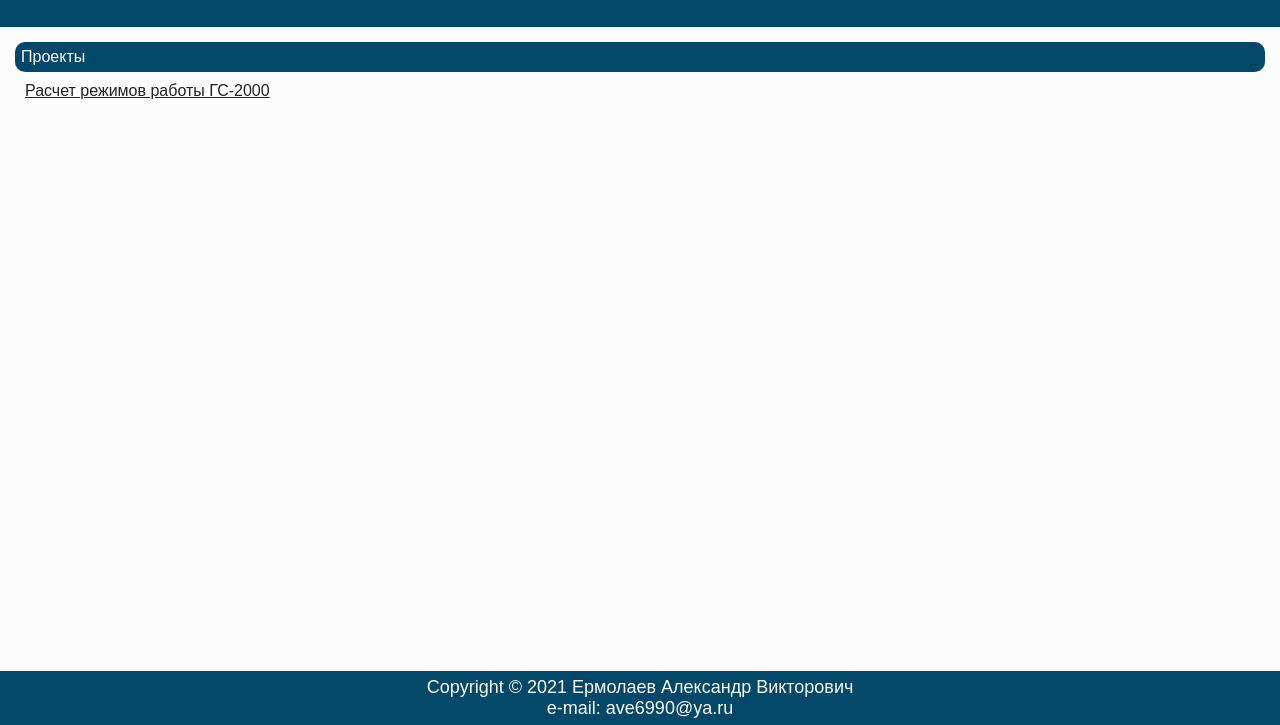
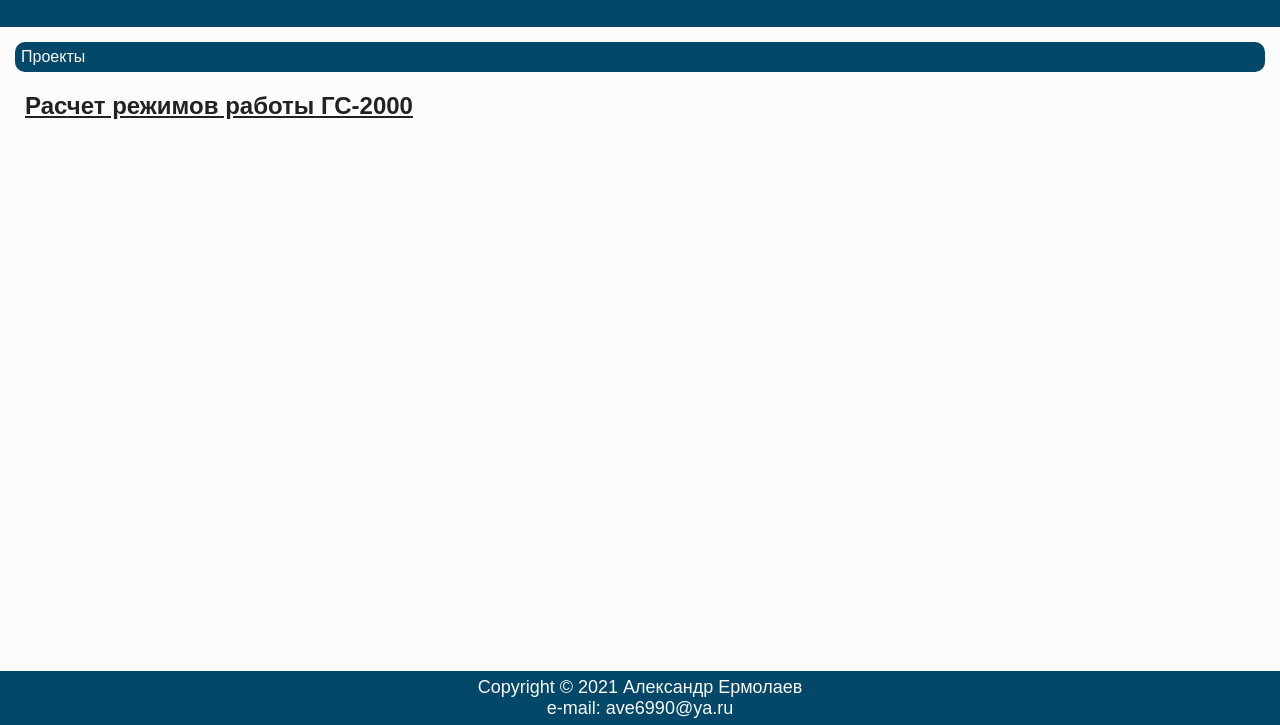
Before and after one commit to ave6990/ave6990.github.io, a plain HTML site: page index.html in a window 1280 px wide. Shown: the part 75-800 px from the top of the page. Drawn offline with nearby package versions, Linux system fonts and the light colour scheme.

Commit message:
Chenged viewport of page

```diff
--- a/index.html
+++ b/index.html
@@ -3,26 +3,25 @@
 <html>
     <head>
         <title>Разработка ПО</title>
-        <meta name='viewport' width='device-width' charset='utf-8'>
-        <script src='https://code.jquery.com/jquery-3.5.1.min.js'></script>
-        <link rel='stylesheet' href='styles/main.css'>
+        <meta name="viewport" content="width=device-width" charset="utf-8">
+        <link rel="stylesheet" href="styles/main.css">
     </head>
     <body>
         <header>
             <h1>Разработка ПО</h1>
         </header>
-        <nav id='menu'>
+        <nav id="menu">
         </nav>
         <main>
             <section>
                 <header>Проекты</header>
-                <main><a href="https://ave6990.github.io/gs2000/gs2000.html">Расчет режимов работы ГС-2000</a></main>
+                <main>
+                    <h2><a href="https://ave6990.github.io/gs2000/gs2000.html">Расчет режимов работы ГС-2000</a></h2>
+                </main>
             </section>
         </main>
-        <div class='clear_both'>
-        <div>
         <footer>
-            <copyright>Copyright © 2021 Ермолаев Александр Викторович<br>e-mail: ave6990@ya.ru</copyright>
+            <copyright>Copyright © 2021 Александр Ермолаев<br>e-mail: ave6990@ya.ru</copyright>
         </footer>
     </body>
 </html>
```
